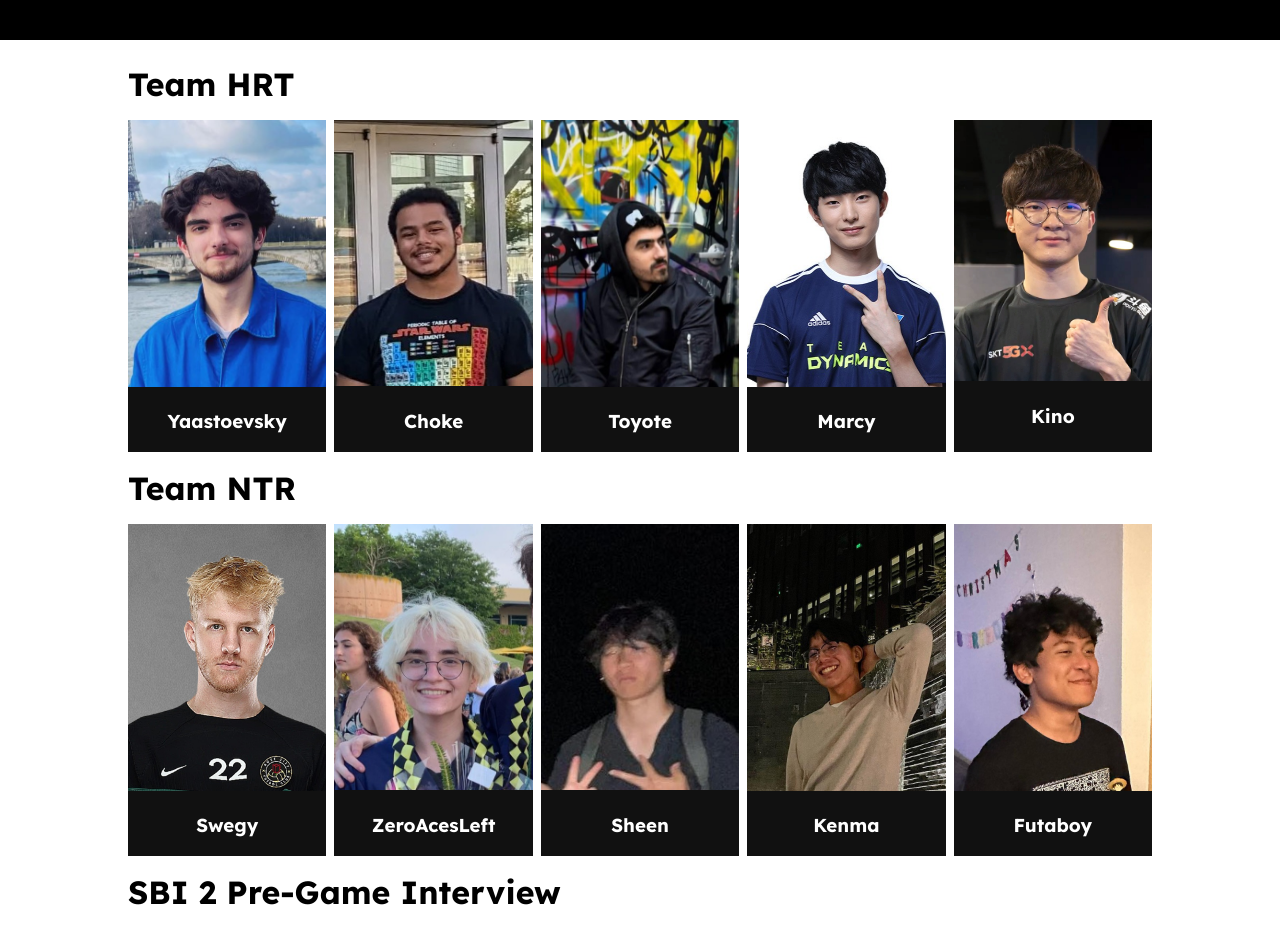
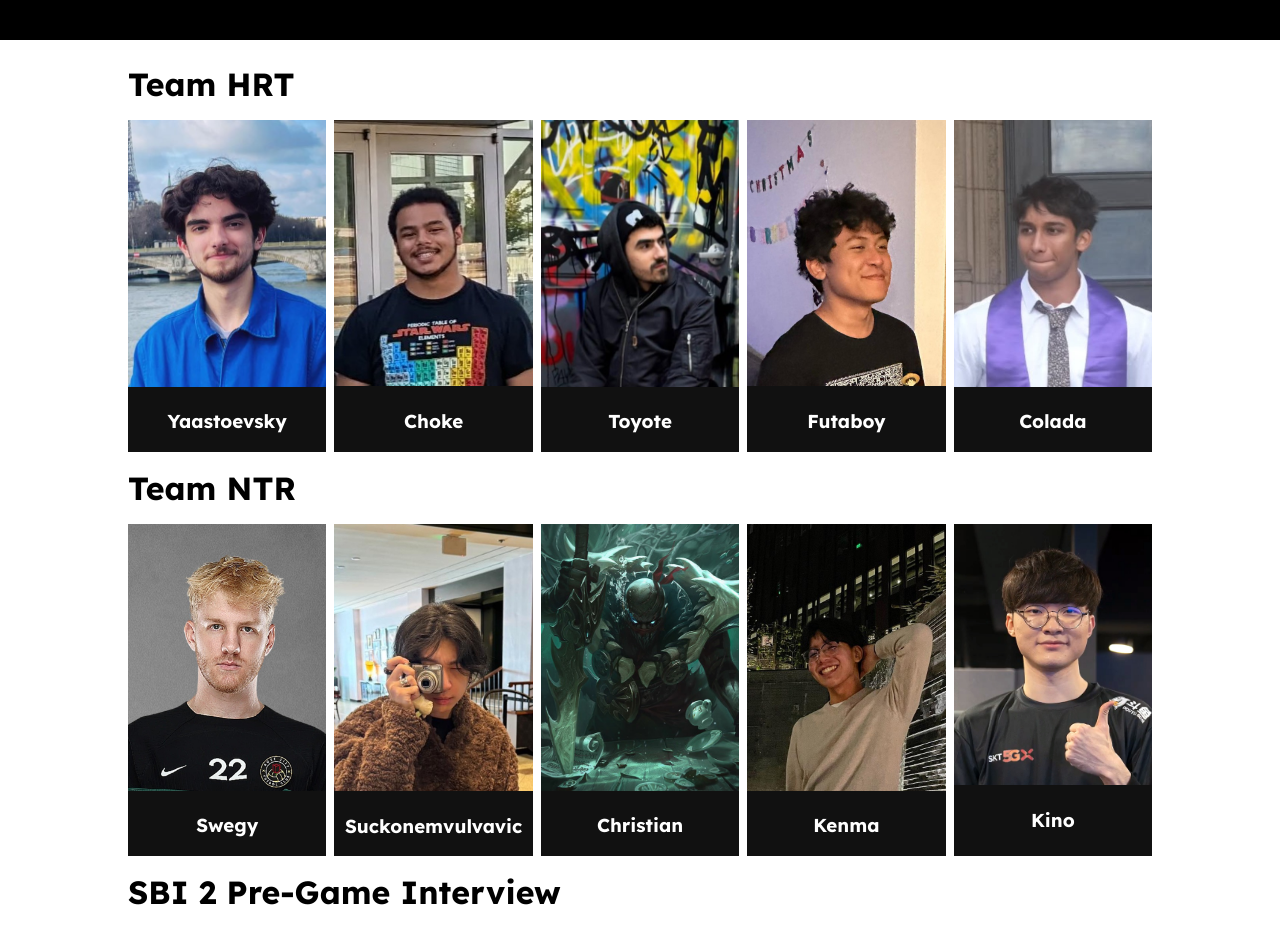
Before and after one commit to InstantPhoNoodles/SBI-Archive, a React (Vite) app: page /SBI-Archive/SBI2 in a window 1280 px wide. Shown: the part 460-1404 px from the top of the page. Built offline with nearby package versions, Linux system fonts and the light colour scheme; grey boxes are pictures that could not be loaded; a web font is replaced by a local one.

Commit message:
updated player cards

```diff
--- a/src/SBI2.tsx
+++ b/src/SBI2.tsx
@@ -5,12 +5,13 @@ import Lance from "/lance_cropped.jpg";
 import Dylan from "/dylan.jpg";
 import Jevoni from "/jevoni.jpg";
 import Gabe from "/gabe.jpg";
-import Sarah from "/sarah.jpg";
-import Sean from "/sean.jpg";
+import Christian from "/pyke.jpg";
 import Ken from "/ken.jpg";
 import Mirza from "/mirza.jpg";
-import Marcy from "/marcy.jpg";
+import Victor from "/victor.jpg";
+import Rohan from "/rohan.jpg";
 import Kino from "/Faker_2020.jpg";
+
 
 export default function SBI2() {
     return (
@@ -26,17 +27,17 @@ export default function SBI2() {
                     <PlayerCard name="Yaastoevsky" image={Dylan} />
                     <PlayerCard name="Choke" image={Jevoni} />
                     <PlayerCard name="Toyote" image={Gabe} />
-                    <PlayerCard name="Marcy" image={Marcy} />
-                    <PlayerCard name="Kino" image={Kino} />
+                    <PlayerCard name="Futaboy" image={Mirza} />
+                    <PlayerCard name="Colada" image={Rohan} />
                 </div>
 
                 <div><h1>Team NTR</h1></div>
                 <div className="OFContainer">
                     <PlayerCard name="Swegy" image={Lance} />
-                    <PlayerCard name="ZeroAcesLeft" image={Sarah} />
-                    <PlayerCard name="Sheen" image={Sean} />
+                    <PlayerCard name="Suckonemvulvavic" image={Victor} />
+                    <PlayerCard name="Christian" image={Christian} />
                     <PlayerCard name="Kenma" image={Ken} />
-                    <PlayerCard name="Futaboy" image={Mirza} />
+                    <PlayerCard name="Kino" image={Kino} />
                 </div>
 
                 <div><h1>SBI 2 Pre-Game Interview</h1></div>
```
Also changed, not shown: public/pyke.jpg (added).
